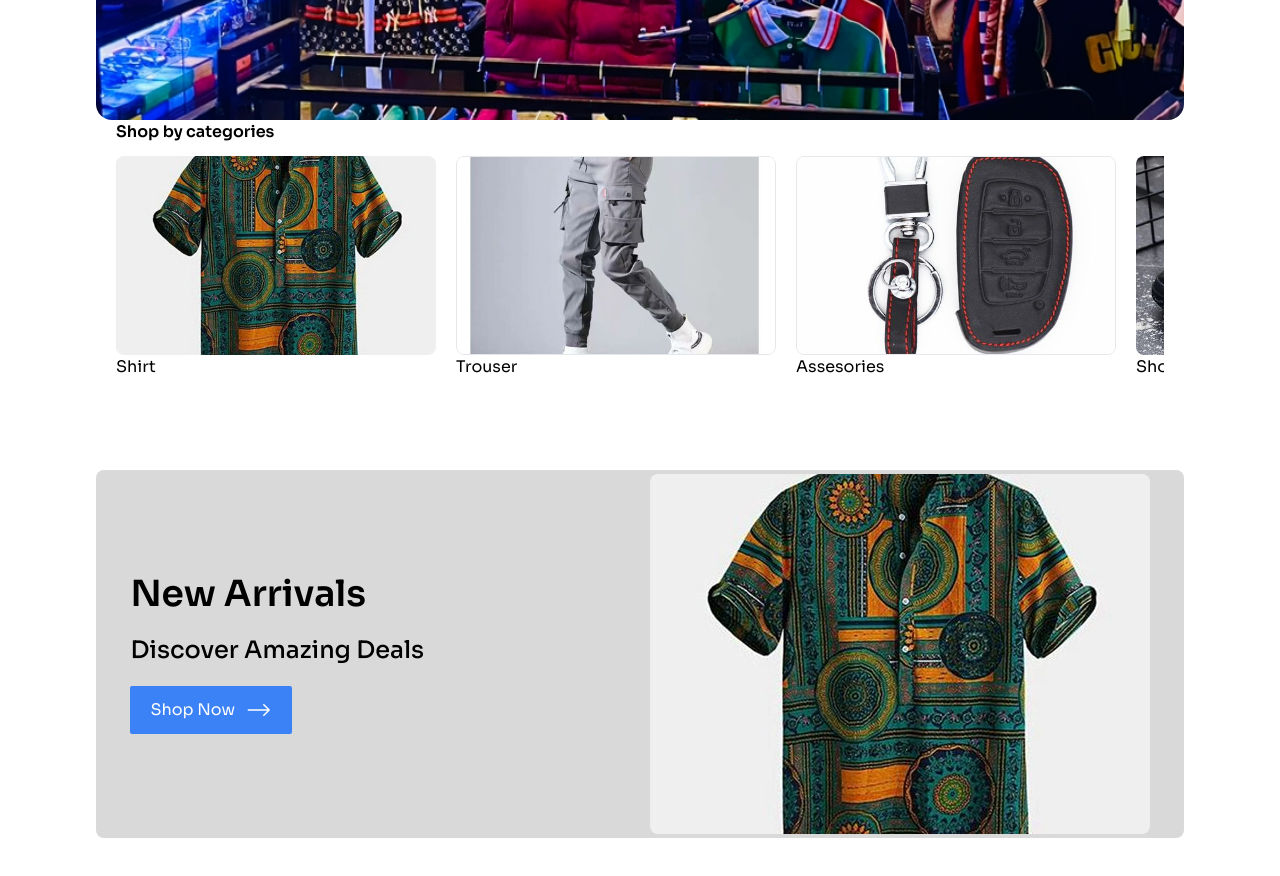
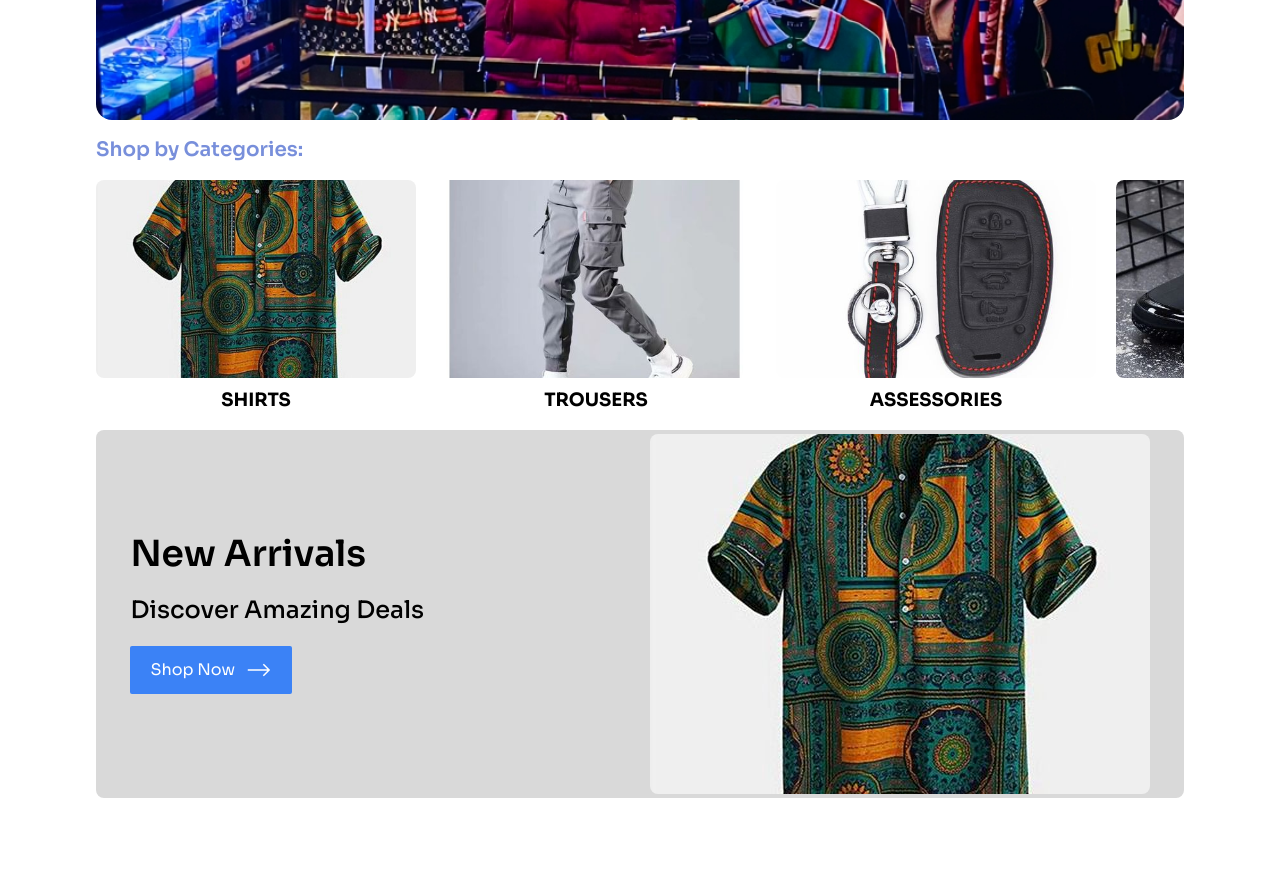
Before and after one commit to Tech-Bars/all-wearz-store, a React (Create React App) app: page / in a window 1280 px wide. Shown: the part 920-1796 px from the top of the page. Built offline with nearby package versions, Linux system fonts and the light colour scheme.

Commit message:
styling: redesigned the category section

```diff
--- a/src/components/Home/Categories.tsx
+++ b/src/components/Home/Categories.tsx
@@ -3,29 +3,38 @@ import shirt from './assets/shirt.jpg'
 import pant from './assets/pant.jpg'
 import shoes from './assets/shoe.jpg'
 import assesories from './assets/assesories.jpg'
+import CategoryCard from './CategoryCard'
+
+const categoryData = [
+  {
+    image: shirt,
+    title: "Shirts"
+  },
+  {
+    image: pant,
+    title: "Trousers"
+  },
+  {
+    image: assesories,
+    title: "Assessories"
+  },
+  {
+    image: shoes,
+    title: "Shoes"
+  },
+]
 
 const Categories:React.FC = () => {
   return (
-    <div className="px-5 font-sora pb-20">
-            <h1 className="text-base pb-3 font-semibold">Shop by categories</h1>
-      <div  className="w-full flex gap-5 justify-between  items-center overflow-x-scroll  scrollbar-hide scroll-smooth">
-        <div className="w-[20rem] h-[14.6rem] shrink-0">
-            <img src={shirt} alt="shirt" className="h-[85%] w-full" />
-            <span className="">Shirt</span>
-        </div>
-        <div className="w-[20rem] h-[14.6rem] shrink-0" >
-            <img src={pant} alt="shirt" className="h-[85%] w-[100%] border" />
-            <span className="">Trouser</span>
-        </div>
-        <div className="w-[20rem] h-[14.6rem] shrink-0">
-            <img src={assesories} alt="shirt" className="h-[85%] w-[100%] border" />
-            <span className="">Assesories</span>
-        </div>
-        <div className="w-[20rem] h-[14.6rem] shrink-0">
-            <img src={shoes} alt="shirt" className="h-[85%] w-[100%]" />
-            <span className="">Shoes</span>
-        </div>
-
+    <div className="font-sora my-4">
+            <h2 className="font-semibold my-4 text-extras">Shop by Categories:</h2>
+      <div  className="w-full flex gap-5 justify-between items-center overflow-x-scroll  scrollbar-hide scroll-smooth">
+        {categoryData.map((item, key) => {
+          return <CategoryCard
+                  image={item.image}
+                  title={item.title}
+                  />
+        })}
       </div>
 
     </div>
```
